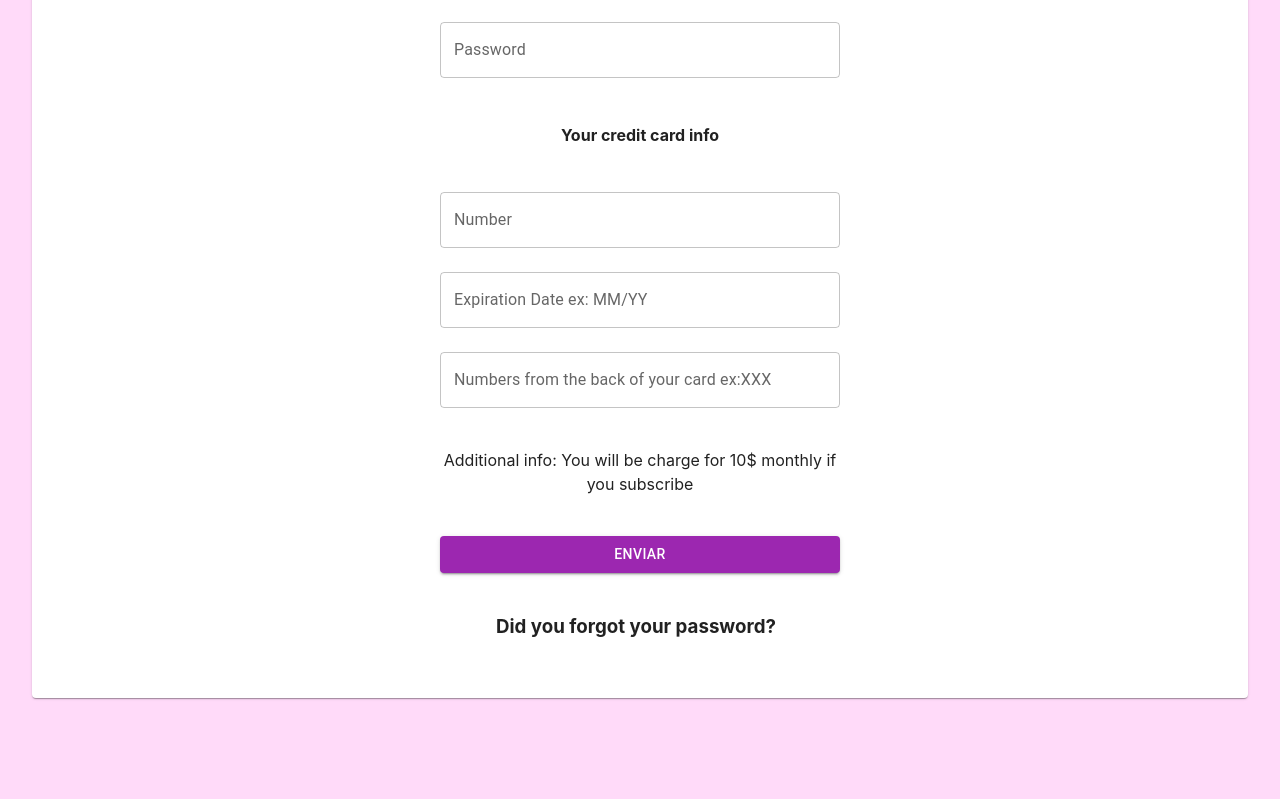
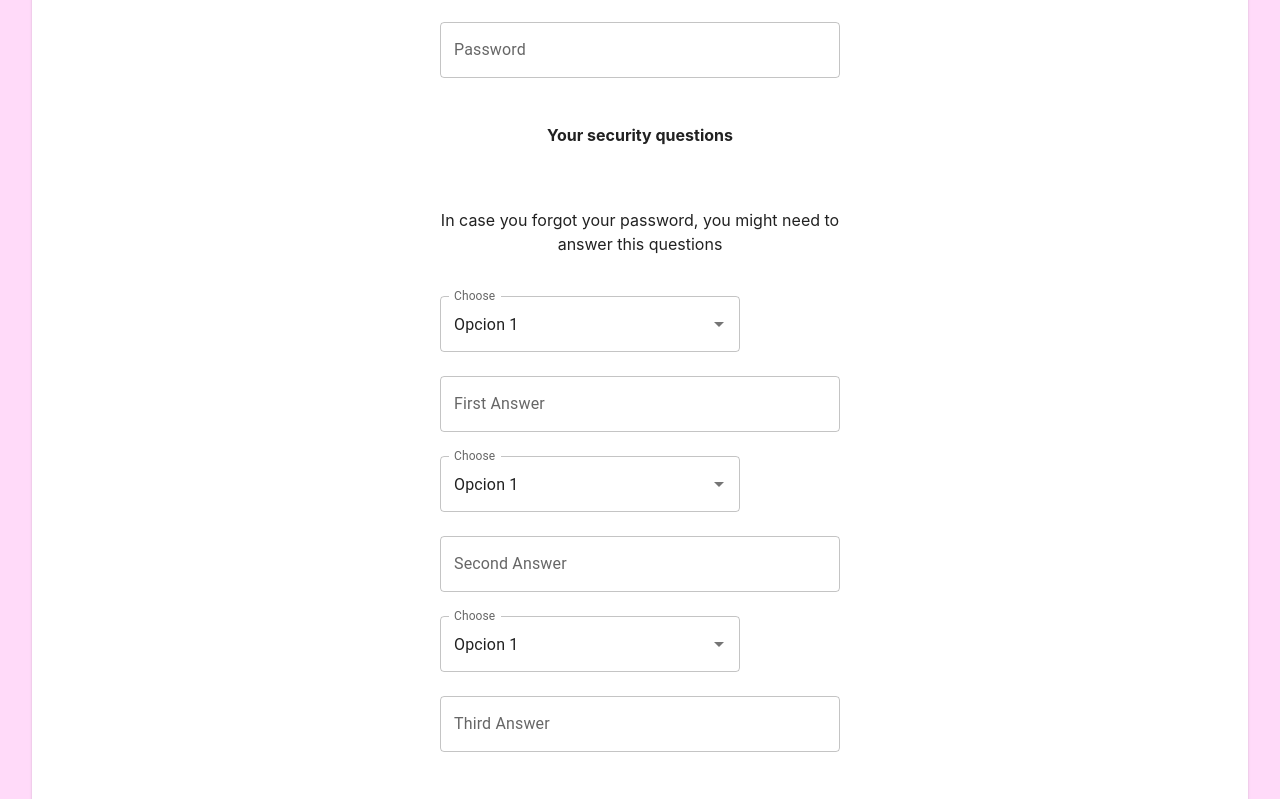
Before and after one commit to amontero1211/ProyectoBases, a React (Vite) app: page /register in a window 1280 px wide. Shown: the part 741-1540 px from the top of the page. Before the commit the page ends 1471 px from the top, so only its background shows below. Built offline with nearby package versions, Linux system fonts and the light colour scheme.

Commit message:
Arreglo filtro

```diff
--- a/src/components/Filtro.jsx
+++ b/src/components/Filtro.jsx
@@ -1,15 +1,26 @@
+import TextField from '@mui/material/TextField';
 import Autocomplete from '@mui/material/Autocomplete';
-import TextField from '@mui/material/TextField';
+import { useState } from 'react';
 
-const Filtro = ({ nameFilter, opciones, params, ...rest }) => (
-  <Autocomplete
-    disablePortal
-    id={nameFilter}
-    options={opciones}
-    sx={{ width: 300, marginTop: 10, marginLeft: 120 }}
-    renderInput={(params) => <TextField {...params} label="Choose" />}
-    {...rest}
-  />
-);
+export default function Filtro({ options }) {
+  const [value, setValue] = useState(options[0]);
+  const [inputValue, setInputValue] = useState('');
 
-export default Filtro;
+  return (
+    <div>
+      <Autocomplete
+        value={value}
+        onChange={(event, newValue) => {
+          setValue(newValue);
+        }}
+        inputValue={inputValue}
+        onInputChange={(event, newInputValue) => {
+          setInputValue(newInputValue);
+        }}
+        options={options}
+        sx={{ width: 300 }}
+        renderInput={(params) => <TextField {...params} label="Choose" />}
+      />
+    </div>
+  );
+}
--- a/src/components/ejemplo.jsx
+++ /dev/null
@@ -1,4 +0,0 @@
-const options = [
-  { label: 'The Godfather', id: 1 },
-  { label: 'Pulp Fiction', id: 2 },
-];
--- a/src/routes/Login.jsx
+++ b/src/routes/Login.jsx
@@ -14,9 +14,10 @@ function Login() {
   const { handleSubmit, control } = useForm();
 
   const onSubmit = async (data) => {
+    console.log('pene', data);
     try {
       setLoading(true);
-      axios.post('urldelendpointdelogin', data);
+      await axios.post('urldelendpointdelogin', data);
       setLoading(false);
     } catch (error) {
       alert(error);
--- a/src/routes/Register.jsx
+++ b/src/routes/Register.jsx
@@ -3,12 +3,14 @@ import Box from '@mui/material/Box';
 import TextField from '@mui/material/TextField';
 import { useForm, Controller } from 'react-hook-form';
 import Card from '@mui/material/Card';
-import ComboBox from '@mui/material/Autocomplete';
 import Skeleton from '@mui/material/Skeleton';
 import axios from 'axios';
 import Button from '../components/Button';
 import Header from '../components/Header';
+import Filtro from '../components/Filtro';
 import '../App.css';
+
+const opciones = ['Opcion 1', 'Opcion 2'];
 
 function Register() {
   const [isLoading, setLoading] = useState(false);
@@ -17,7 +19,7 @@ function Register() {
   const onSubmit = async (data) => {
     try {
       setLoading(true);
-      axios.post('urldelendpointdelogin', data);
+      await axios.post('urldelendpointderegister', data);
       setLoading(false);
     } catch (error) {
       alert(error);
@@ -101,53 +103,56 @@ function Register() {
                     <TextField
                       onChange={onChange}
                       value={value}
-                      id="user"
+                      id="password"
                       label="Password"
                       type="password"
                     />
                   )}
                 />
-                {/* <h4>Your security questions</h4>
+                <h4>Your security questions</h4>
                 <p>
                   In case you forgot your password, you might need to answer
                   this questions
                 </p>
+                <Filtro id="preguntas1" options={opciones} />
                 <Controller
-                  name="creditcardnumber"
+                  name="pregunta1"
                   control={control}
                   render={({ field: { onChange, value } }) => (
                     <TextField
                       onChange={onChange}
                       value={value}
-                      id="creditcardnumber"
-                      label="Number"
+                      id="pregunta1"
+                      label="First Answer"
                     />
                   )}
                 />
+                <Filtro id="preguntas2" options={opciones} />
                 <Controller
-                  name="ExpDate"
+                  name="pregunta2"
                   control={control}
                   render={({ field: { onChange, value } }) => (
                     <TextField
                       onChange={onChange}
                       value={value}
-                      id="ExpDate"
-                      label="Expiration Date ex: MM/YY"
+                      id="pregunta2"
+                      label="Second Answer"
                     />
                   )}
                 />
+                <Filtro id="preguntas3" options={opciones} />
                 <Controller
-                  name="BackNumbers"
+                  name="pregunta3"
                   control={control}
                   render={({ field: { onChange, value } }) => (
                     <TextField
                       onChange={onChange}
                       value={value}
-                      id="BackNumbers"
-                      label="Numbers from the back of your card ex:XXX"
+                      id="pregunta3"
+                      label="Third Answer"
                     />
                   )}
-                /> */}
+                />
                 <h4>Your credit card info</h4>
                 <Controller
                   name="creditcardnumber"
--- a/src/routes/root.jsx
+++ b/src/routes/root.jsx
@@ -2,8 +2,13 @@ import '../App.css';
 // import { useNavigate } from 'react-router-dom';
 import Header from '../components/Header';
 import Welcome from '../components/Welcome';
+import Artes from '../components/Artes';
 import Filtro from '../components/Filtro';
-import Artes from '../components/Artes';
+// import Slack from '@mui/material/Slack';
+// import Autocomplete from '@mui/material/Autocomplete';
+// import TextField from '@mui/material/TextField';
+
+const opciones = ['The Godfather', 'Pulp Fiction'];
 
 function Root() {
   //   const navigate = useNavigate();
@@ -16,7 +21,7 @@ function Root() {
       /> */}
       <Header />
       <Welcome />
-      <Filtro id="Todas" options="../components/ejemplo.jsx" />
+      <Filtro options={opciones} />
       <Artes />
     </div>
   );
```
